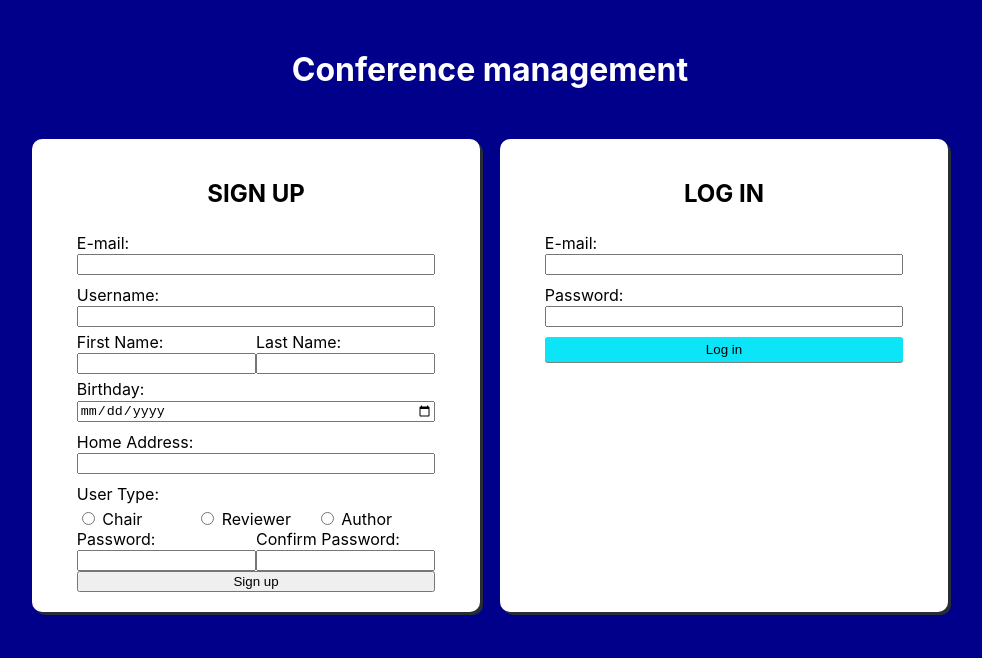
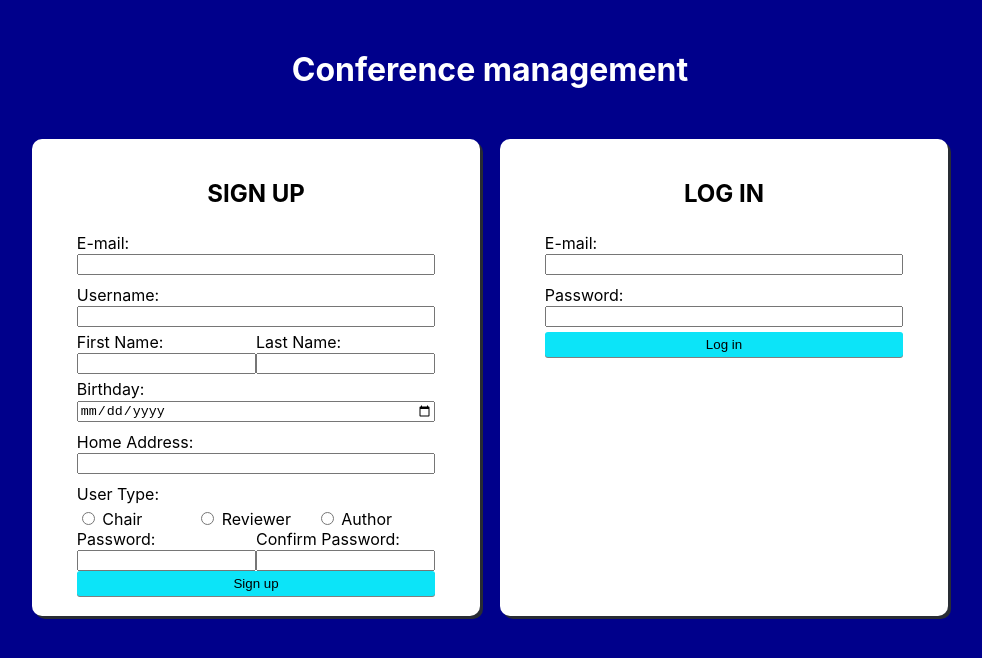
Before and after one commit to EmanuelPutura/Keisatsu-cho, a React (Create React App) app in the folder frontend/cms/: page / in a window 1280 px wide. Shown: the top 658 px of the page, without its empty margins (150-1132 px from the left). Built offline with nearby package versions, Linux system fonts and the light colour scheme.

Commit message:
updated form submit

```diff
--- a/frontend/cms/src/enterPage/LogInForm.js
+++ b/frontend/cms/src/enterPage/LogInForm.js
@@ -24,7 +24,7 @@ function LogInForm(){
             </label>
 
             <div>
-                <button type="submit">Log in</button>
+                <input type="submit" value="Log in" />
             </div>
         </form>
     )
--- a/frontend/cms/src/enterPage/form.css
+++ b/frontend/cms/src/enterPage/form.css
@@ -17,7 +17,7 @@
     width: 100%;
 }
 
-.form button[type=submit]{
+.form input[type=submit]{
     border-radius: 3px;
     border-width: 0;
     background-color: #0CE4F8;
```
